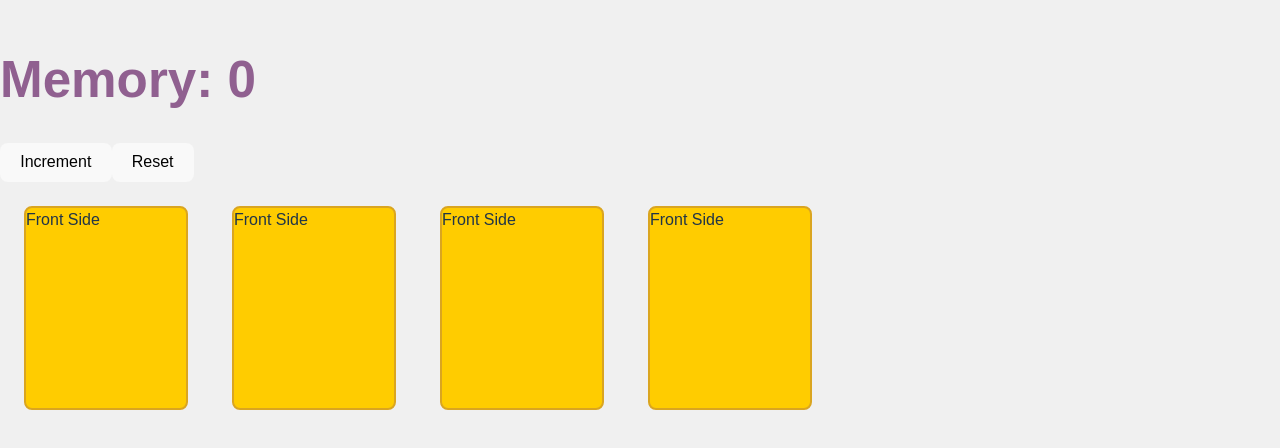
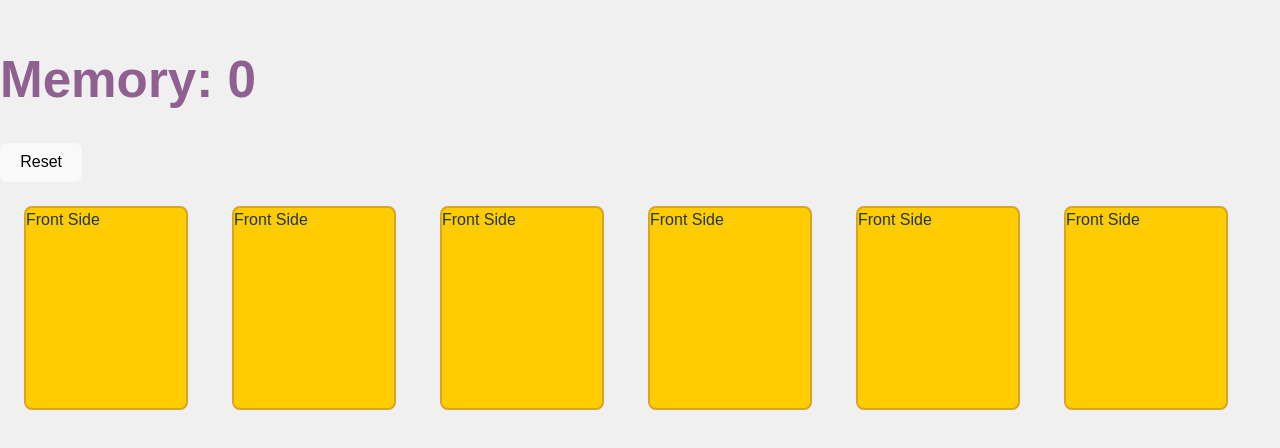
Before and after one commit to andrzejkukuryk/memory, a React (Vite) app: page / in a window 1280 px wide. Shown: the part 176-624 px from the top of the page. Built offline with nearby package versions, Linux system fonts and the light colour scheme.

Commit message:
game works

```diff
--- a/src/App.tsx
+++ b/src/App.tsx
@@ -1,15 +1,14 @@
-import React from "react";
+import React, { useEffect } from "react";
 import "./App.scss";
 import useMemoryStore from "./store";
 import { Board } from "./components/board/board";
 
 function App() {
-  const { count, cards, increment, reset } = useMemoryStore();
+  const { count, reset } = useMemoryStore();
 
   return (
     <div className="App">
       <h1>Memory: {count}</h1>
-      <button onClick={increment}>Increment</button>
       <button onClick={reset}>Reset</button>
       <Board />
     </div>
--- a/src/components/board/board.tsx
+++ b/src/components/board/board.tsx
@@ -6,8 +6,8 @@ export const Board = () => {
   const { cards } = useMemoryStore();
   return (
     <div className="boardContainer">
-      {cards.map((card) => (
-        <Card value={card} />
+      {cards.map((card, index) => (
+        <Card value={card} index={index} key={`card${index}`} />
       ))}
     </div>
   );
--- a/src/components/card/card.tsx
+++ b/src/components/card/card.tsx
@@ -1,32 +1,55 @@
 import classNames from "classnames";
 import "./card.scss";
-import { useState } from "react";
+import { useState, useEffect } from "react";
+import useMemoryStore from "../../store";
 
 interface CardProps {
-    value: string
+  value: string;
+  index: number;
 }
 
-export const Card = ({value}: CardProps) => {
+export const Card = ({ value, index }: CardProps) => {
   const [showBack, setShowBack] = useState<boolean>(false);
   const [matched, setMatched] = useState<boolean>(false);
+  const { checkCard, matchedValues, currentIndex, increment } =
+    useMemoryStore();
 
-const rotate = () => {
+  useEffect(() => {
+    setMatched(matchedValues.includes(value));
+  }, [matchedValues]);
+
+  useEffect(() => {
+    if (currentIndex.length === 2) {
+      if (currentIndex.includes(index) && !matchedValues.includes(value)) {
+        setTimeout(() => {
+          setShowBack(false);
+        }, 1500);
+      }
+    }
+  }, [currentIndex]);
+
+  const rotate = () => {
     setShowBack(!showBack);
-}
+  };
 
+  const handleClick = () => {
+    if (!matched && !showBack) {
+      rotate();
+      checkCard(value, index);
+    }
+  };
   const cardClass = classNames("card", {
     back: showBack,
   });
 
   return (
-    <div className="container" onClick={rotate}>
+    <div className="container" onClick={handleClick}>
       <div className={cardClass}>
         <div className="inner-card">
           <div className="front">Front Side</div>
           <div className="back">{value}</div>
         </div>
       </div>
-
     </div>
   );
 };
--- a/src/store.ts
+++ b/src/store.ts
@@ -4,26 +4,39 @@ interface MemoryState {
   count: number;
   cards: string[];
   currentPair: string[];
-  checkCard: (value: string) => void;
+  currentIndex: number[];
+  matchedValues: string[];
   increment: () => void;
   reset: () => void;
+  checkCard: (value: string, index: number) => void;
 }
 
-const useMemoryStore = create<MemoryState>((set: any) => ({
+const useMemoryStore = create<MemoryState>((set: any, get: any) => ({
   count: 0,
-  cards: ["A", "B", "B", "A"],
+  cards: ["A", "C", "B", "B", "C", "A"],
   currentPair: [],
-  checkCard(value) {
-      if(this.currentPair.length === 0){
-this.currentPair.push(value)
+  currentIndex: [],
+  matchedValues: [],
+  increment: () => set((state: any) => ({ count: state.count + 1 })),
+  reset: () => set((state: any) => ({ count: (state.count = 0) })),
+  checkCard: (value, index) => {
+    const { currentPair, currentIndex, matchedValues } = get();
+    set({ currentIndex: [] });
+    if (currentPair.length === 0) {
+      set({ currentPair: [value] });
+      set({ currentIndex: [index] });
+    } else if (currentPair.length === 1) {
+      set({ currentPair: [...currentPair, value] });
+      set({ currentIndex: [...currentIndex, index] });
+      set({});
+      if (get().currentPair[0] === get().currentPair[1]) {
+        set({ matchedValues: [...matchedValues, value] });
       }
-      if(this.currentPair.length === 1){
-        this.currentPair.push(value)
-      }
-      console.log(this.currentPair)
+      set({ currentPair: [] });
+    }
+    console.log(get().currentPair, get().matchedValues, get().currentIndex);
   },
-  increment: () => set((state: any) => ({ count: state.count + 1 })),
-  reset: () => set((state: any) => ({ count: state.count = 0 })),
 }));
 
+
 export default useMemoryStore;
```
